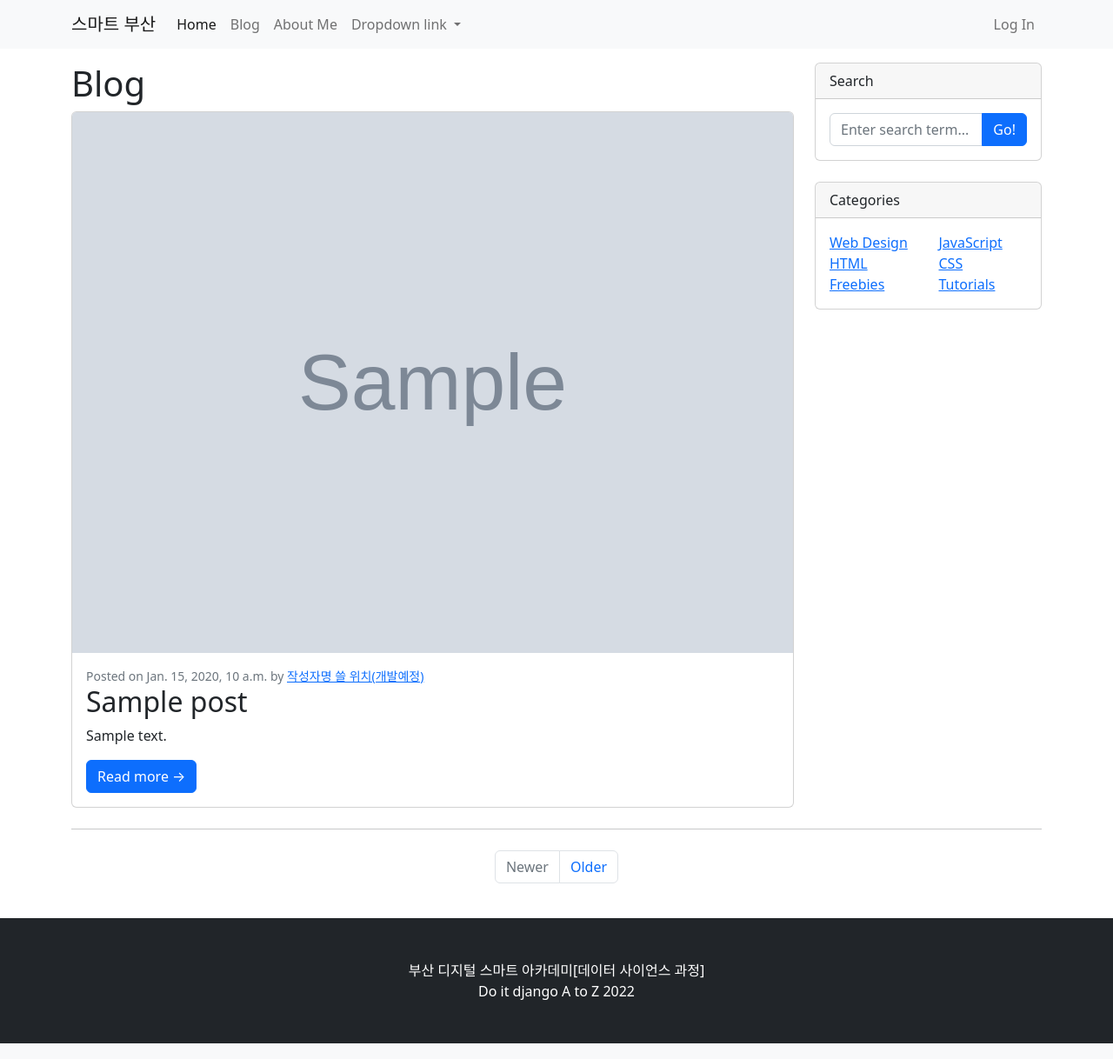
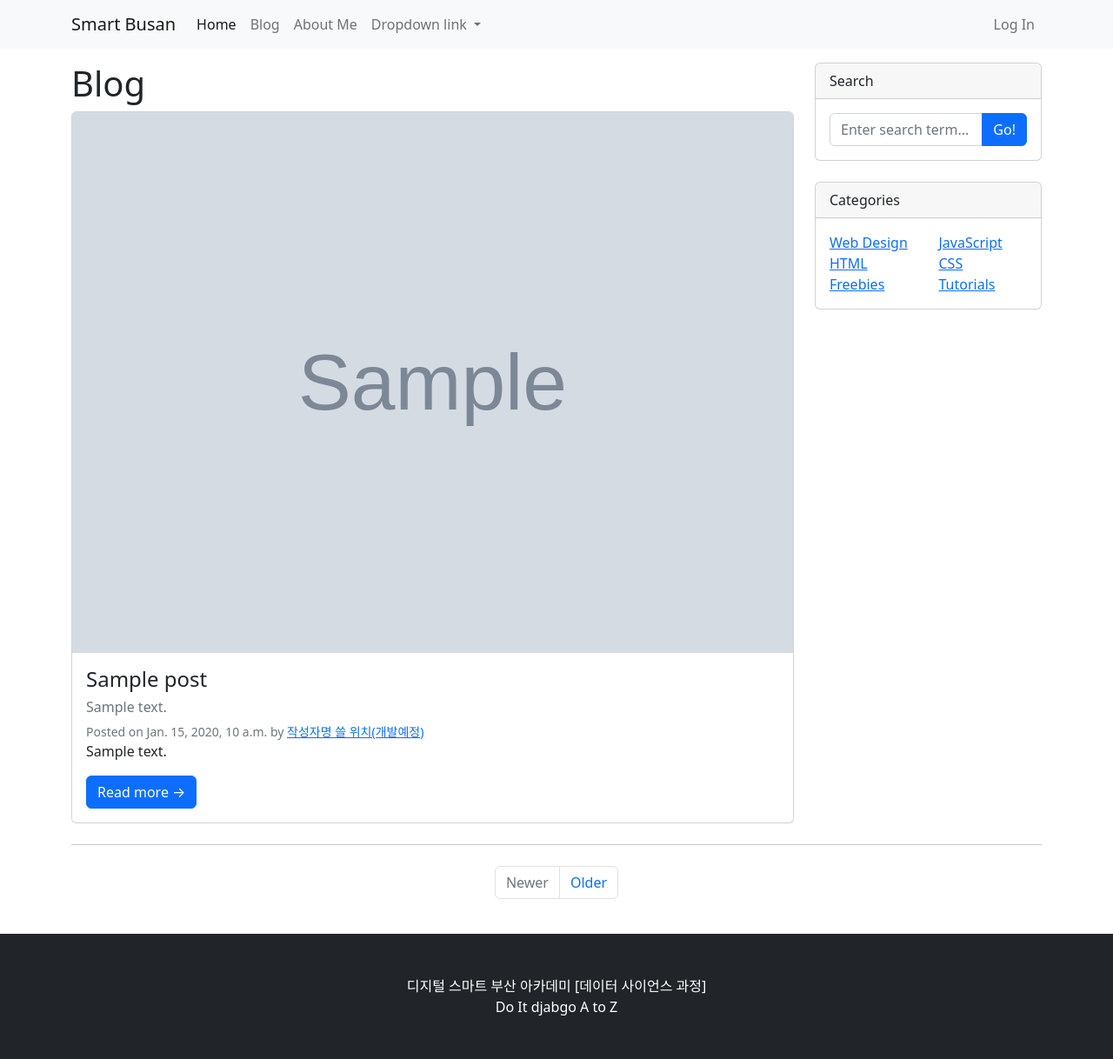
Before and after one commit to Hongjinnyjinny/do_it_django_a_to_z, a Django app: page /blog/ in a window 1280 px wide. Shown: the whole page at 87% size. Run offline with Django 3.2, Linux system fonts and the light colour scheme; tables that the repository leaves empty hold one stand-in row (values such as "Sample post"); grey boxes marked "Sample" are stand-in pictures; some libraries are stand-ins or nearby versions.

Commit message:
미리보기와 요약문 추가하기

```diff
--- a/blog/models.py
+++ b/blog/models.py
@@ -4,6 +4,7 @@ import os
 
 class Post(models.Model):
     title = models.CharField(max_length=50)
+    hook_text = models.CharField(max_length=100, blank=True)
     content = models.TextField()
 
     head_image = models.ImageField(upload_to='blog/images/%Y/%m/%d/', blank=True)
--- a/blog/templates/blog/post_detail.html
+++ b/blog/templates/blog/post_detail.html
@@ -9,7 +9,7 @@
         <title>{{ post.title }} - Blog</title>
 
         <link href="{% static 'blog/bootstrap5/css/bootstrap.min.css' %}" rel="stylesheet" type="text/css" media="screen">
-        <script src="https://kit.fontawesome.com/9c6355ff01.js" crossorigin="anonymous"></script>
+        <script src="https://kit.fontawesome.com/d68e2bfb8e.js" crossorigin="anonymous"></script>
 
         <!-- Favicon-->
         <link rel="icon" type="image/x-icon" href="assets/favicon.ico" />
--- a/blog/templates/blog/post_list.html
+++ b/blog/templates/blog/post_list.html
@@ -4,14 +4,14 @@
 
 <head>
     <title>Blog</title>
-    <link href="{% static 'blog/bootstrap5/css/bootstrap.min.css' %}" rel="stylesheet" type="text/css">
-    <script src="http://kit.fontawesome.com/9a9e4a4c63.js" crossorigin="anonymous"></script>
+    <link href="{% static 'blog/bootstrap5/css/bootstrap.min.css' %}" rel="stylesheet" type="text/css" media="screen">
+    <script src="https://kit.fontawesome.com/9c6355ff01.js" crossorigin="anonymous"></script>
 </head>
 
 <body>
     <nav class="navbar navbar-expand-lg navbar-light bg-light">
         <div class="container">
-        <a class="navbar-brand" href="./index.html">스마트 부산</a>
+            <a class="navbar-brand" href="./index.html">Smart Busan</a>
             <button class="navbar-toggler" type="button" data-bs-toggle="collapse" data-bs-target="#navbarNavDropdown"
                 aria-controls="navbarNavDropdown" aria-expanded="false" aria-label="Toggle navigation">
                 <span class="navbar-toggler-icon"></span>
@@ -22,10 +22,10 @@
                         <a class="nav-link active" aria-current="page" href="./index.html">Home</a>
                     </li>
                     <li class="nav-item">
-                    <a class="nav-link" href="./blog_list.html">Blog</a>
+                        <a class="nav-link" href="./Blog_list.html">Blog</a>
                     </li>
                     <li class="nav-item">
-                    <a class="nav-link" href="./about_me.html">About Me</a>
+                        <a class="nav-link" href="./About_me.html">About Me</a>
                     </li>
                     <li class="nav-item dropdown">
                         <a class="nav-link dropdown-toggle" href="#" id="navbarDropdownMenuLink" role="button"
@@ -37,8 +37,8 @@
                             <li><a class="dropdown-item" href="#">Another action</a></li>
                             <li><a class="dropdown-item" href="#">Something else here</a></li>
                         </ul>
+                    </li>
                 </ul>
-            </li>
                 <ul class="navbar-nav ms-auto">
                     <li class="nav-item">
                         <a class="nav-link" href="#" data-bs-toggle="modal" data-bs-target="#loginModal">Log In</a>
@@ -47,7 +47,6 @@
             </div>
         </div>
     </nav>
-
     <!-- Modal -->
     <div class="modal fade" id="loginModal" tabindex="-1" aria-labelledby="logInModalLabel" aria-hidden="true">
         <div class="modal-dialog">
@@ -60,18 +59,18 @@
                     <button type="button" class="btn-close" data-bs-dismiss="modal" aria-label="Close"></button>
                 </div>
                 <div class="modal-body">
-                <div class="row">
-                    <div class="col-md-6 col-sm-12 d-grid gap-2">
+                    <div class = "row">
+                        <div class = "col-md-6 col-sm-12 d-grid gap-2">
                             <button type="button" class="btn btn-outline-dark btn-sm gap-2">
                                 <i class="fa-brands fa-google"></i>
-                            Log in with Google
+                                Log in with google
                             </button>
                             <button type="button" class="btn btn-outline-dark btn-sm">
                                 <i class="fa-solid fa-user"></i>
-                            Log in with username
+                                Log in with Username
                             </button>
                         </div>
-                    <div class="col-md-6 col-sm-12 d-grid gap-2">
+                        <div class = "col-md-6 col-sm-12 d-grid gap-2">
                             <button type="button" class="btn btn-outline-dark">
                                 <i class="fa-regular fa-envelope"></i>
                                 Sign Up with E-mail
@@ -86,37 +85,37 @@
         </div>
     </div>
 
-
-
     <div class="container">
         <div class="row my-3">
             <div class="col-md-8 col-lg-9">
                 <h1>Blog</h1>
-            <!-- Blog post-->
+                <!--blog post-->
                 {% for p in post_list %}
                 <div class="card mb-4">
                     {% if p.head_image %}
+                    <a href="{{ p.get_absolute_url }}">
                         <img class="card-img-top" src="{{ p.head_image.url }}"
-                                                       alt="{{ p }} head im-age">
-
+                            alt="{{ p }} head image" /></a>
                     {% else %}
-                <img class="card-img-top" src="https://picsum.photos/seed/{{ p.id }}/800/200 " alt="random_image">
-
+                     <a href="{{ p.get_absolute_url }}">
+                         <img class="card-img-top" src="https://picsum.photos/seed/{{ p.id }}/1000/600"
+                              alt="{{ p }} head image" /></a>
                     {% endif %}
                     <div class="card-body">
-                    <div class="small text-muted">Posted on
-                        {{ p.created_at }} by
+                        <h2 class="card-title h4">{{ p.title }}</h2>
+                        {% if p.hook_text %}
+                            <h6 class="text-muted">{{ p.hook_text }}</h6>
+                        {% endif %}
+                        <div class="small text-muted">Posted on {{ p.created_at }} by
                         <a href="#">작성자명 쓸 위치(개발예정)</a>
                         </div>
-                    <h2 class="card-title">{{ p.title }}</h2>
-                    <p class="card-text">{{ p.content }}</p>
-                    <a href="{{ p.get_absolute_url }}" class="btn btn-primary">Read more &rarr;</a>
+                        <p class="card-text">{{ p.content | truncatewords:30 }}</p>
+                        <a class="btn btn-primary" href="{{ p.get_absolute_url }}">Read more →</a>
                     </div>
                 </div>
                 {% endfor %}
             </div>
             <div class="col-md-4 col-lg-3">
-            <!-- Search widget-->
                 <div class="card mb-4">
                     <div class="card-header">Search</div>
                     <div class="card-body">
@@ -127,7 +126,6 @@
                         </div>
                     </div>
                 </div>
-            <!-- Categories widget-->
                 <div class="card mb-4">
                     <div class="card-header">Categories</div>
                     <div class="card-body">
@@ -154,30 +152,24 @@
             <nav aria-label="Pagination">
                 <hr class="my-0" />
                 <ul class="pagination justify-content-center my-4">
-                <li class="page-item disabled"><a class="page-link" href="#" tabindex="-1"
-                                                  aria-disabled="true">Newer</a></li>
+                    <li class="page-item disabled"><a class="page-link" href="#" tabindex="-1" aria-disabled="true">Newer</a></li>
                     <li class="page-item"><a class="page-link" href="#!">Older</a></li>
                 </ul>
             </nav>
         </div>
     </div>
 
-<!-- Footer-->
     <footer class="py-5 bg-dark">
-    <div class="container">
-        <p class="m-0 text-center text-white">부산 디지털 스마트 아카데미[데이터 사이언스 과정]</p>
-    </div>
-    <div class="container">
-        <p class="m-0 text-center text-white">Do it django A to Z 2022</p>
-    </div>
+        <div class="container"><p class="m-0 text-center text-white">디지털 스마트 부산 아카데미 [데이터 사이언스 과정] </p></div>
+        <div class="container"><p class="m-0 text-center text-white">Do It djabgo A to Z </p></div>
     </footer>
 
+</body>
 <script src="https://cdn.jsdelivr.net/npm/@popperjs/core@2.10.2/dist/umd/popper.min.js"
     integrity="sha384-7+zCNj/IqJ95wo16oMtfsKbZ9ccEh31eOz1HGyDuCQ6wgnyJNSYdrPa03rtR1zdB"
     crossorigin="anonymous"></script>
 <script src="https://cdn.jsdelivr.net/npm/bootstrap@5.1.3/dist/js/bootstrap.min.js"
     integrity="sha384-QJHtvGhmr9XOIpI6YVutG+2QOK9T+ZnN4kzFN1RtK3zEFEIsxhlmWl5/YESvpZ13"
     crossorigin="anonymous"></script>
-</body>
 
 </html>
```
Lines whose indentation alone changed are shown as unchanged.
